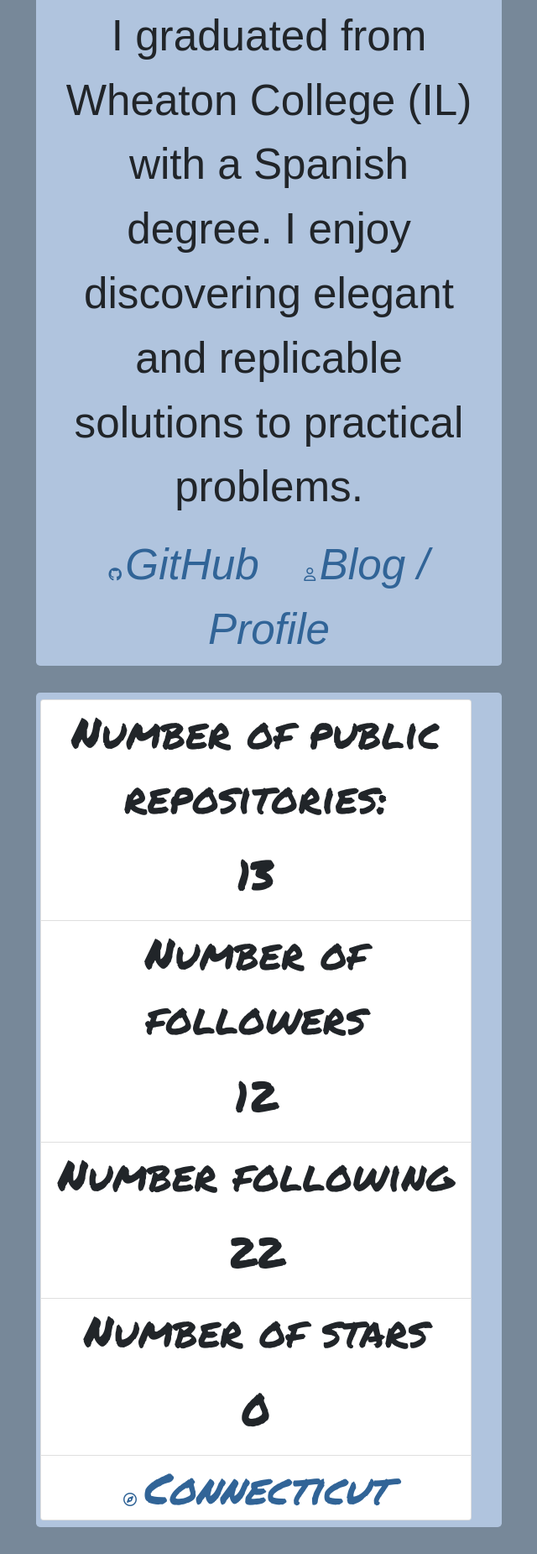
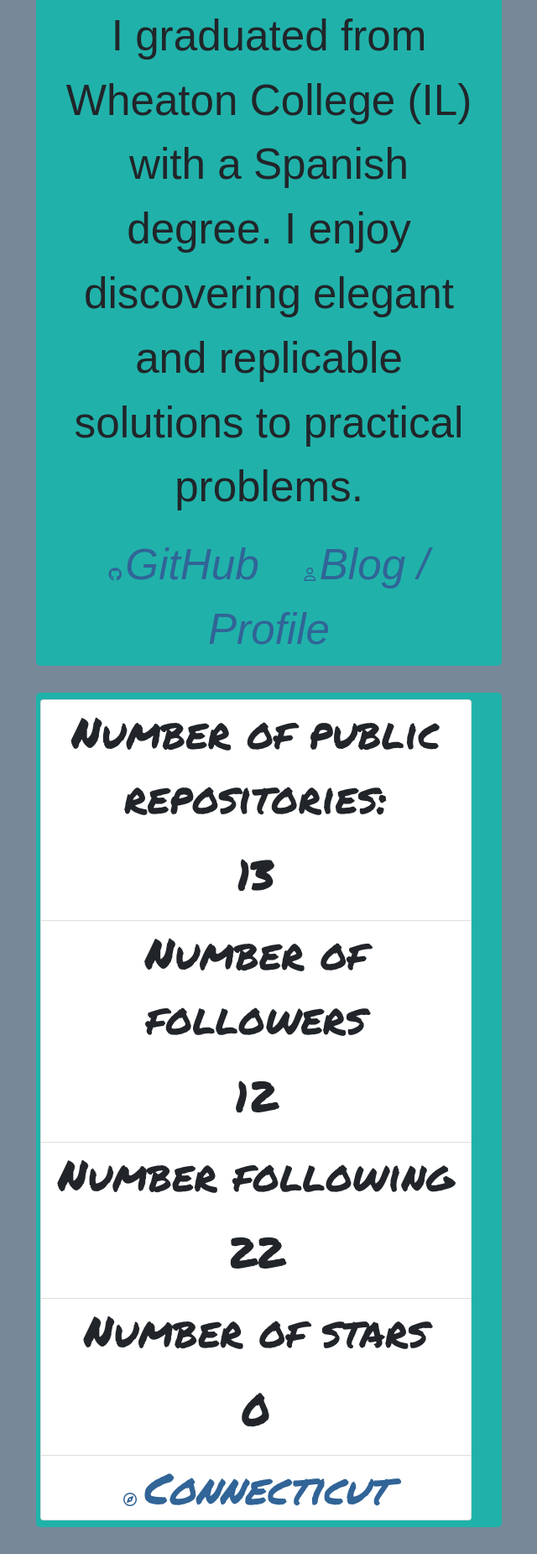
Before and after one commit to firefreet/profileGen, a website: page index.html in a window 1280 px wide. Shown: the part 529-2380 px from the top of the page at 84% size, without its empty margins (42-682 px from the left). Drawn offline with nearby package versions, Linux system fonts and the light colour scheme; a web font is replaced by a local one.

```diff
--- a/index.html
+++ b/index.html
@@ -50,7 +50,7 @@
     <div class="row">
       <!-- 1 of 2 jumbotron sections -->
       <div class="col-12">
-        <div class="jumbotron pb-1 secondary w-50" style="background:LightSteelBlue">
+        <div class="jumbotron pb-1 secondary w-50" style="background:LightSeaGreen">
           <!-- picture, name, git profile, and user's 'blog' all from Git -->
           <img id="picture" src="https://avatars1.githubusercontent.com/u/56569868?v=4" alt="missing picture" height="192" width="192">
           <h1 id="name" class="display-4">Patrick Dunn</h1>
@@ -67,7 +67,7 @@
       </div>
       <!-- 2 of 2 jumbotron sections -->
       <div class="col-12">
-        <div id="jumbo2" class="jumbotron p-1 secondary w-50" style="background:LightSteelBlue">
+        <div id="jumbo2" class="jumbotron p-1 secondary w-50" style="background:LightSeaGreen">
           <div class="row mr-3">
             <!-- bootstrap list group boxes. content also from Git hub stats -->
             <div class="card w-100 m-1 mx-3">
--- a/index.js
+++ b/index.js
@@ -57,7 +57,6 @@
         value: "SteelBlue"
     }
 ]
-// plan to add to the prompt to ask if user wants the file to open on completion
 const questions = [
     {
         name: "profileName",
@@ -77,6 +76,7 @@
         type: "confirm",
     }
 ];
+// to be used as cb function after PDF is written
 function openFile(fileName) {
     open(fileName, { wait: false })
 }
```
Also changed, not shown: style.css (deleted), 3 other files.
